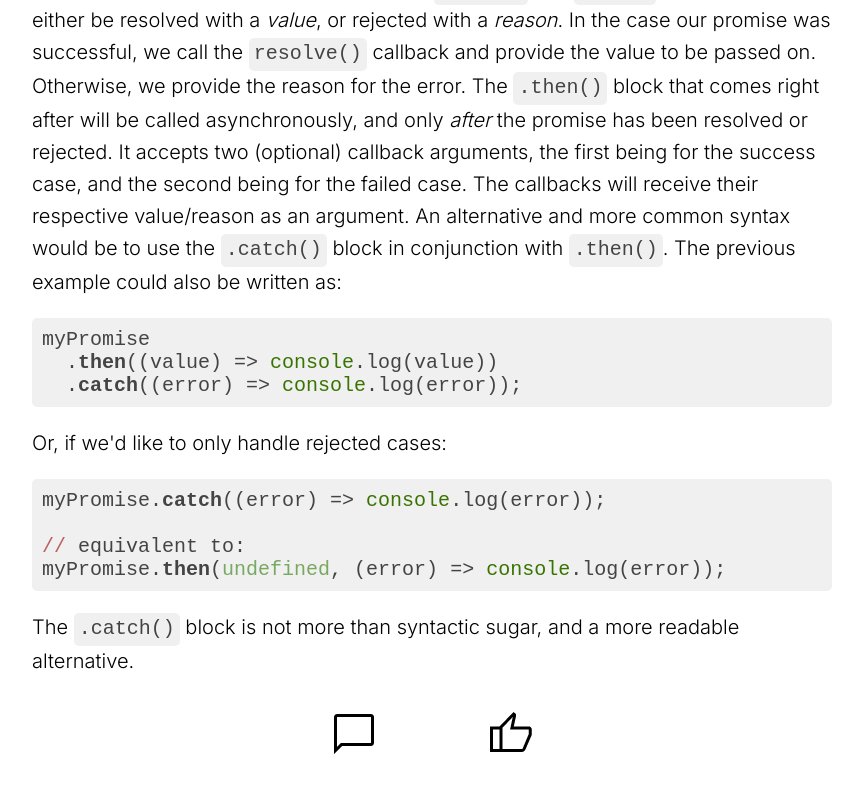
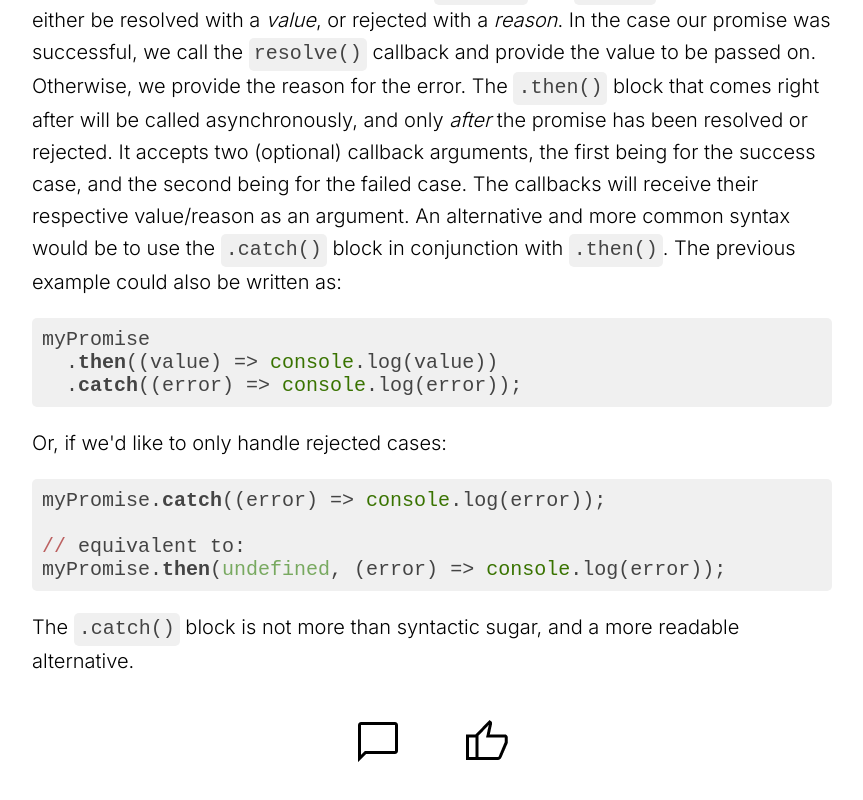
Before and after one commit to OGreeni/ogreeni-blog, a Next.js app: page /posts/promises-in-js in a window 1280 px wide. Shown: the part 1334-2134 px from the top of the page, without its empty margins (208-1071 px from the left). Built offline with nearby package versions, Linux system fonts and the light colour scheme.

Commit message:
feat: improve interact buttons hover style

```diff
--- a/pages/posts/post.module.css
+++ b/pages/posts/post.module.css
@@ -41,9 +41,12 @@
 }
 
 .interact img {
-  margin: 0 2rem;
+  cursor: pointer;
+  padding: 0.5rem;
+  border-radius: 5px;
+  transition: background-color 100ms;
 }
 
 .interact img:hover {
-  background: green;
+  background: rgba(9, 9, 9, 0.075);
 }
```
